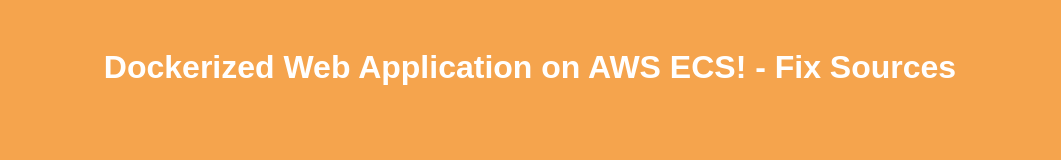
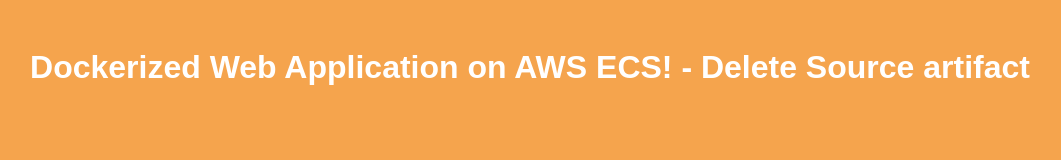
Before and after one commit to csrisawat/lab7repo, a website: page public/index.html in a window 1280 px wide. Shown: the whole page, without its empty margins (110-1171 px from the left). Drawn offline with Linux system fonts and the light colour scheme.

Commit message:
CD Blue/Green

```diff
--- a/public/index.html
+++ b/public/index.html
@@ -13,6 +13,6 @@
   </style>
 </head>
 <body>
-  <h1> Dockerized Web Application on AWS ECS! - Fix Sources</h1>
+  <h1> Dockerized Web Application on AWS ECS! - Delete Source artifact</h1>
 </body>
 </html>
```
